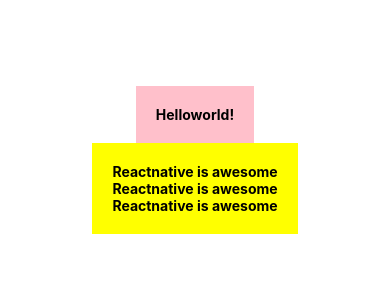
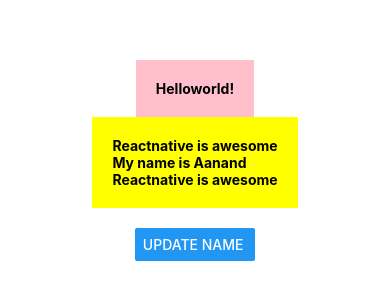
Before and after one commit to AanandBhandari/helloworld_React-Native, a React Native app: screen / in a window 390 px wide. Shown: the part 262-562 px from the top of the page. Built offline with nearby package versions, Linux system fonts and the light colour scheme.

Commit message:
useState

```diff
--- a/App.js
+++ b/App.js
@@ -1,7 +1,16 @@
-import React from 'react';
-import { StyleSheet, Text, View } from 'react-native';
+import React, {useState} from 'react';
+import { StyleSheet, Text, View , Button} from 'react-native';
 
 export default function App() {
+  const [name,setName] =useState('Aanand')
+  const changeName = () => {
+    if (name == 'Aanand') {
+      setName('Paras')
+    }
+    if (name == 'Paras') {
+      setName('Aanand')
+    }
+  }
   return (
     <View style={styles.container}>
       <View style={styles.header}>
@@ -9,8 +18,12 @@
     </View>
     <View style={styles.body}>
       <Text style={styles.boldText}>Reactnative is awesome</Text>
+      <Text style={styles.boldText}>My name is {name}</Text>
       <Text style={styles.boldText}>Reactnative is awesome</Text>
-      <Text style={styles.boldText}>Reactnative is awesome</Text>
+    </View>
+    <View style={styles.button}>
+    {/* button is self closing tag */}
+    <Button title='Update Name ' onPress={changeName}/>
     </View>
 
     </View>
@@ -35,5 +48,8 @@
   body:{
     backgroundColor:'yellow',
     padding: 20
+  },
+  button: {
+    marginTop: 20
   }
 });
```
